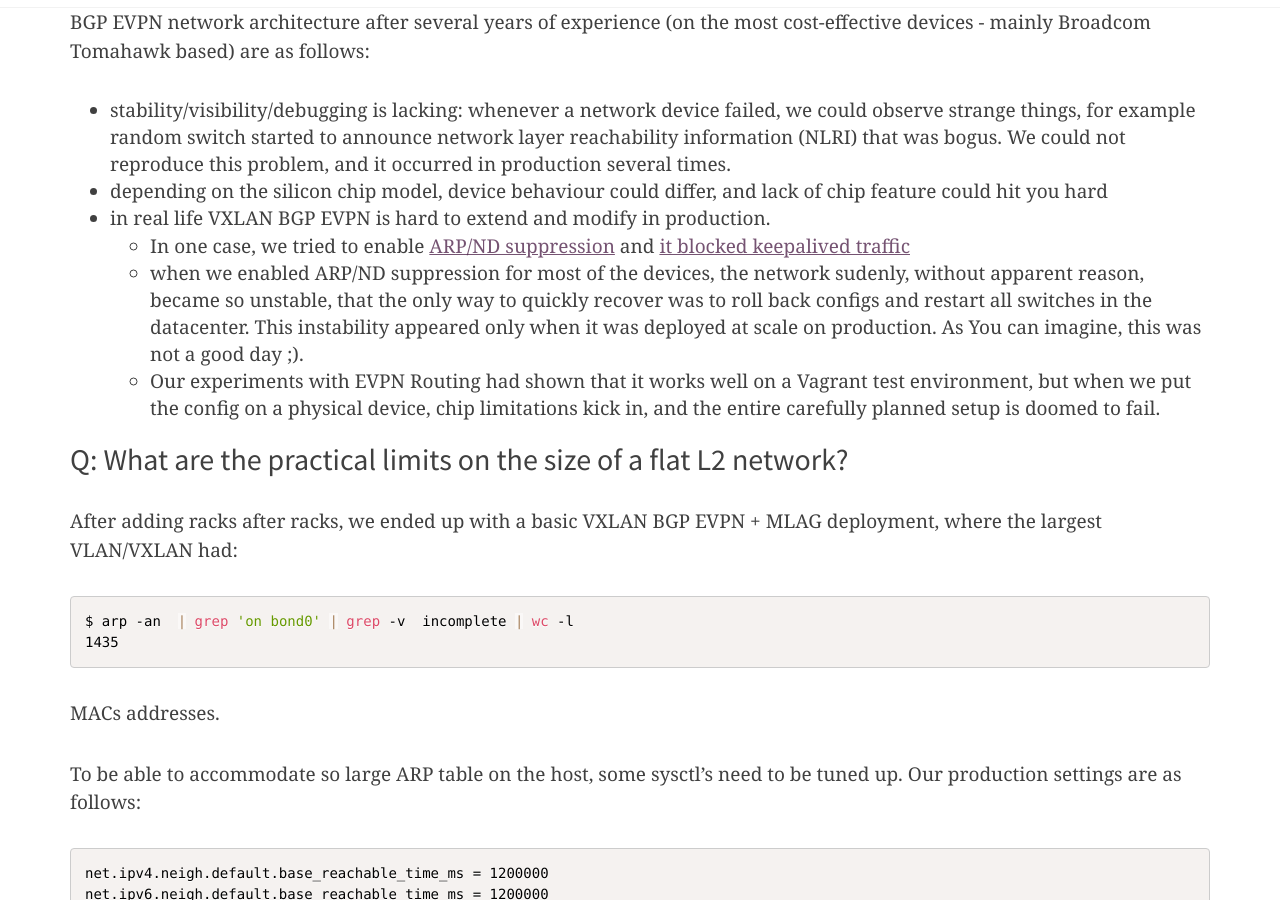
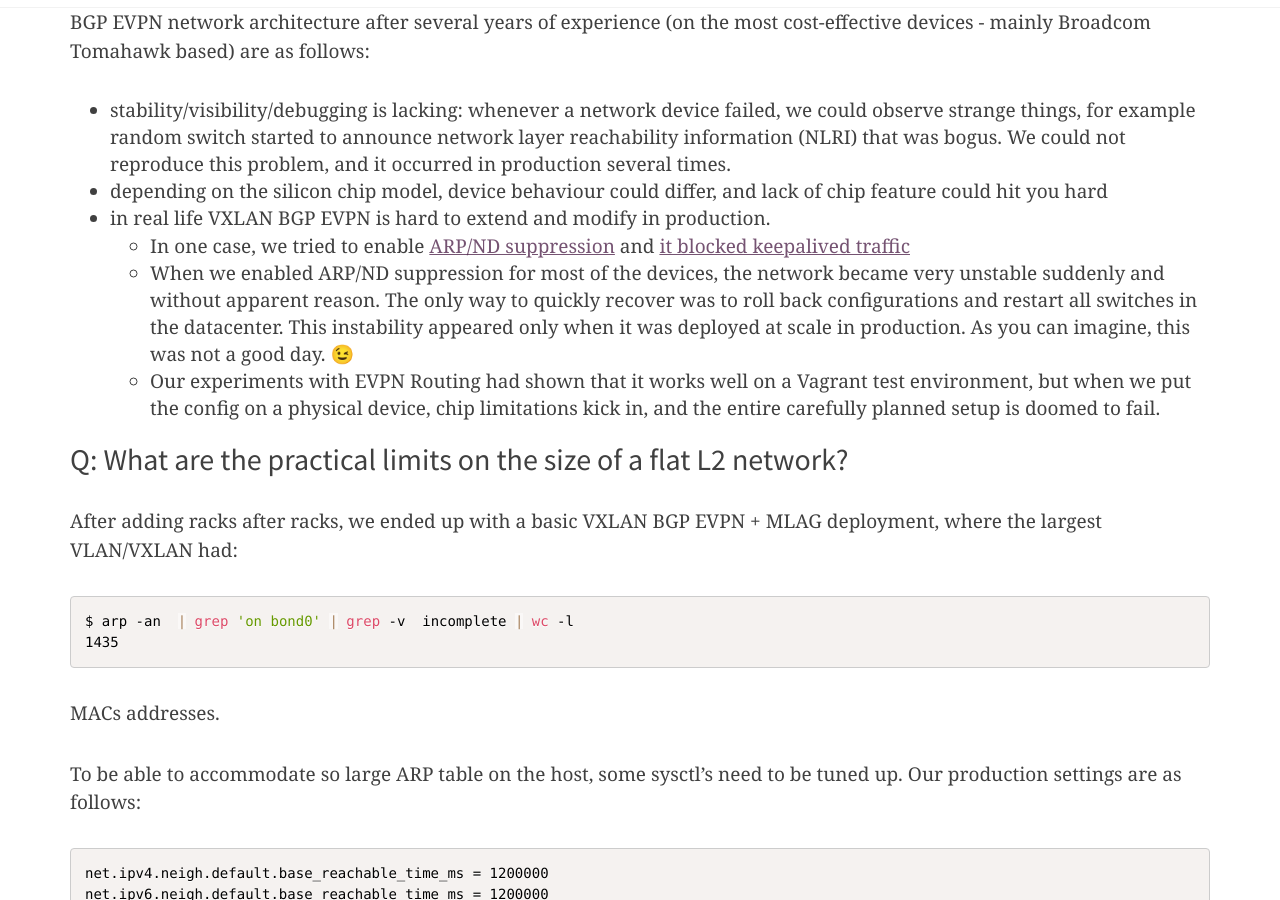
Before and after one commit to RTBHOUSE/techblog, a Jekyll site: the page built from _posts/2021-11-24-L2-EVPN-to-L3-concept-part1.markdown, in a window 1280 px wide and 900 px high, scrolled down 2631 px. Built offline with Jekyll 4.4.1, drawn with Linux system fonts in a browser that asks for light colours; nearby versions of some CDN libraries; comment, search, counter and statistics services are not loaded.

Commit message:
Update 2021-11-24-L2-EVPN-to-L3-concept-part1.markdown

```diff
--- a/_posts/2021-11-24-L2-EVPN-to-L3-concept-part1.markdown
+++ b/_posts/2021-11-24-L2-EVPN-to-L3-concept-part1.markdown
@@ -66,9 +66,7 @@ Our conclusions regarding VXLAN BGP EVPN network architecture after several year
   - depending on the silicon chip model, device behaviour could differ, and lack of chip feature could hit you hard
   - in real life VXLAN BGP EVPN is hard to extend and modify in production.
     - In one case, we tried to enable [ARP/ND suppression](https://docs.nvidia.com/networking-ethernet-software/cumulus-linux-42/Network-Virtualization/Ethernet-Virtual-Private-Network-EVPN/Basic-Configuration/#arp) and [it blocked keepalived traffic](https://github.com/mgrzybowski/cldemo-arp-suppression-test#garp-flood---is-suppres)
-    - when we enabled ARP/ND suppression for most of the  devices, the network sudenly, without apparent reason, became so unstable,
-      that the only way to quickly recover was to roll back configs and restart all switches in the datacenter.
-      This instability appeared only when it was deployed at scale on production. As You can imagine, this was not a good day ;).
+    - When we enabled ARP/ND suppression for most of the devices, the network became very unstable suddenly and without apparent reason.  The only way to quickly recover was to roll back configurations and restart all switches in the datacenter. This instability appeared only when it was deployed at scale in production. As you can imagine, this was not a good day. 😉
     - Our experiments with EVPN Routing had shown that it works well on a Vagrant test environment, but when we put the config on a physical device, chip limitations kick in,
       and the entire carefully planned setup is doomed to fail.
 
```
